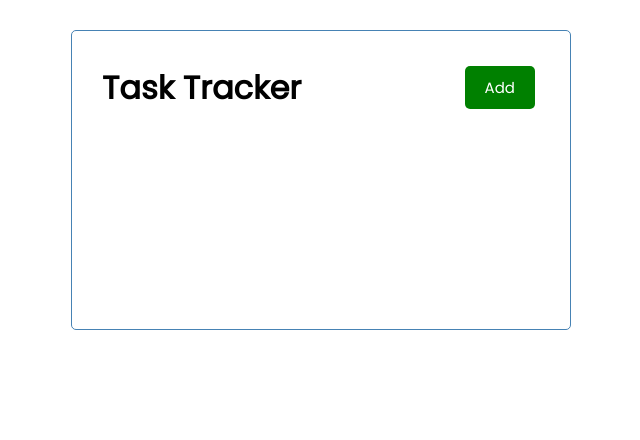
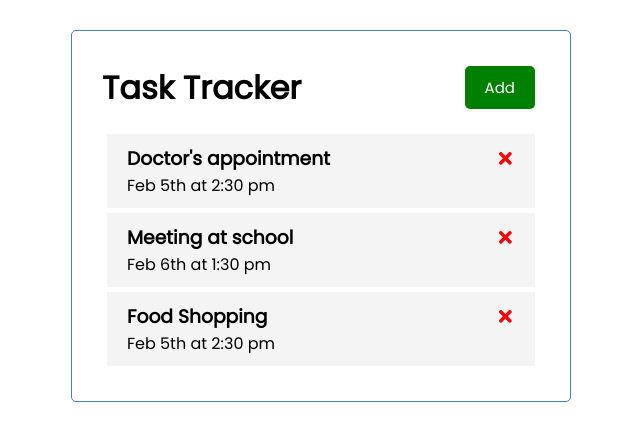
Before and after one commit to emmGuides/react-129, a React (Create React App) app: page / in a window 1280 px wide. Shown: the top 440 px of the page, without its empty margins (319-959 px from the left). Built offline with nearby package versions, Linux system fonts and the light colour scheme.

Commit message:
Added 'Task' and 'Tasks'

```diff
--- a/package.json
+++ b/package.json
@@ -8,6 +8,7 @@
     "@testing-library/user-event": "^13.5.0",
     "react": "^18.1.0",
     "react-dom": "^18.1.0",
+    "react-icons": "^4.3.1",
     "react-scripts": "5.0.1",
     "web-vitals": "^2.1.4"
   },
--- a/src/App.js
+++ b/src/App.js
@@ -1,13 +1,54 @@
 import Header from "./components/Header";
 import React from 'react'
+import Tasks from "./components/Tasks";
+import { useState } from "react"
+
 
 function App() {
+
+  const [tasks, setTasks] = useState([
+    {
+        id: 1,
+        text: "Doctor's appointment",
+        day: "Feb 5th at 2:30 pm",
+        reminder: true,
+    },
+    {
+        id: 2,
+        text: "Meeting at school",
+        day: "Feb 6th at 1:30 pm",
+        reminder: true,
+    },
+    {
+        id: 3,
+        text: "Food Shopping",
+        day: "Feb 5th at 2:30 pm",
+        reminder: true,
+    },
+  ])
+
+
+
+  // delete task
+
+  const deleteTask = (id) => {
+    console.log('delete', id)
+    setTasks(tasks.filter((task) => task.id !== id))
+  }
+
+
+
   return (
     <div className="container">
       <Header text = 'Add' />
+      {tasks.length > 0 ? <Tasks tasks={tasks}
+        onDelete={deleteTask}
+      /> : 'No tasks to show, maybe add one?'}
     </div>
   );
 }
+
+
 
 // class App extends React.Component {
 //   render() {
--- /dev/null
+++ b/src/components/Task.js
@@ -0,0 +1,17 @@
+import { FaTimes } from 'react-icons/fa'
+
+
+const Task = ({ task, onDelete }) => {
+  return (
+    <div className = "task">
+        <h3>{task.text} <FaTimes
+            style={{color: 'red', cursor: 'pointer'}}
+            onClick={() => onDelete(task.id)}
+            />
+        </h3>
+        <p>{task.day}</p>
+    </div>
+  )
+}
+
+export default Task
--- a/src/components/Tasks.js
+++ b/src/components/Tasks.js
@@ -0,0 +1,18 @@
+import Task from "./Task"
+
+const Tasks = ({tasks, onDelete}) => {
+
+
+
+    return (
+        <>
+          {tasks.map((task) => (
+          <Task key={task.id}
+                onDelete = {onDelete}
+                task={task}/>
+          ))}
+        </>
+    )
+}
+
+export default Tasks
```
Also changed, not shown: 1 other file (tests, documents, lock files or other folders).
